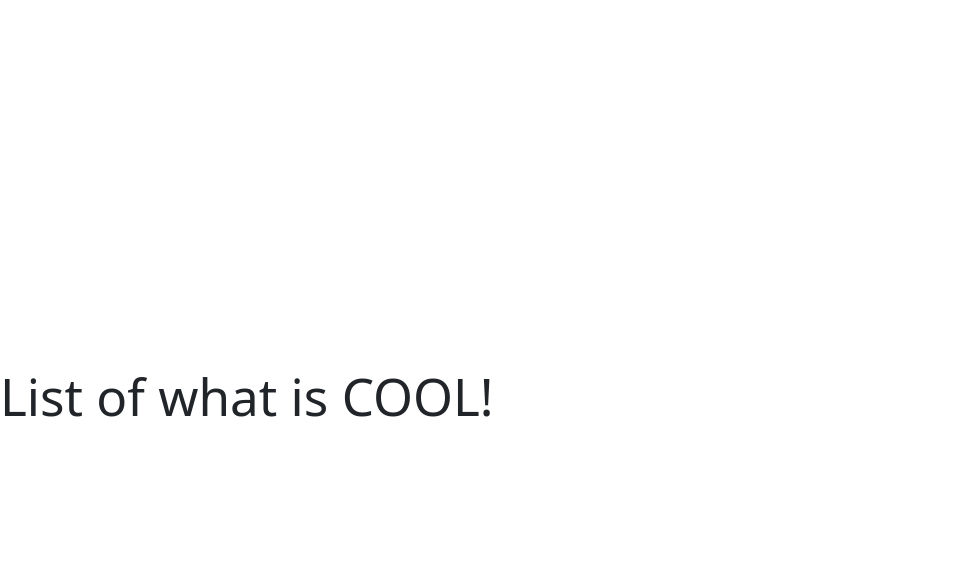
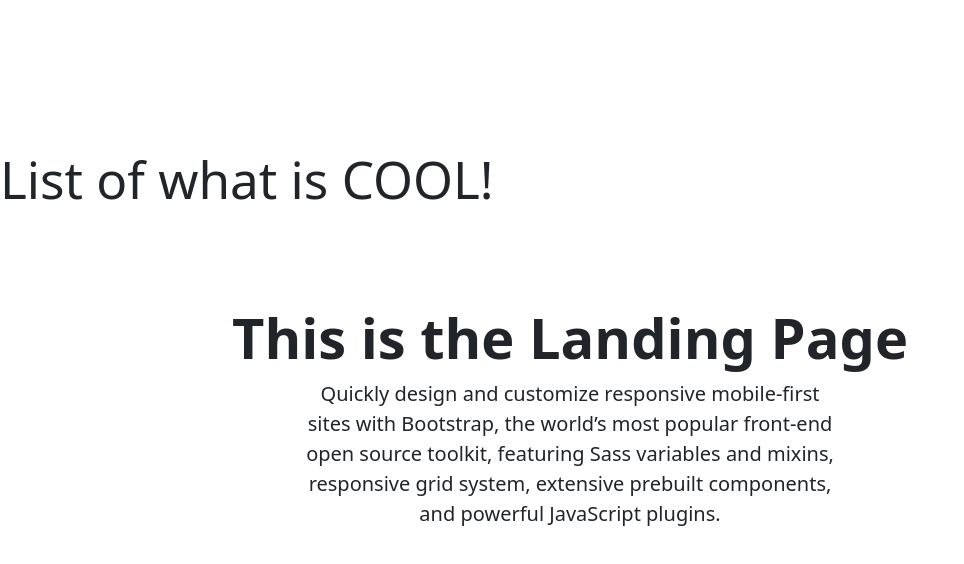
Before and after one commit to Kirknasty54/Gamebox, a React (Vite) app in the folder front_end/our-front-end-react/: page /Popular in a window 1280 px wide. Shown: the top 564 px of the page, without its empty margins (0-964 px from the left). Built offline with nearby package versions, Linux system fonts and the light colour scheme.

Commit message:
Landing Page

```diff
--- a/front_end/our-front-end-react/src/App.jsx
+++ b/front_end/our-front-end-react/src/App.jsx
@@ -5,6 +5,7 @@ import AddItem from './Pages/AddItem';
 import SignIn from './Pages/SignIn';
 import Favorited from './Pages/Favorited';
 import Popular from './Pages/Popular';
+import LandingPage from './Components/LandingPage';
 
 import 'bootstrap/dist/css/bootstrap.min.css';
 import { BrowserRouter,Routes,Route } from "react-router-dom";
@@ -23,6 +24,7 @@ function App() {
         <Route path="/Popular" element={<Popular />} />
       </Routes>
     </BrowserRouter>
+    <LandingPage/>
 
     </>
   )
--- a/front_end/our-front-end-react/src/Components/LandingPage.jsx
+++ b/front_end/our-front-end-react/src/Components/LandingPage.jsx
@@ -1,7 +1,21 @@
 import React from 'react'
 
-export const LandingPage = () => {
+function LandingPage() {
   return (
-    <div>LandingPage</div>
+    <div className = 'container px-4 py-5 my-5 text-center'>
+        <h1 className = 'display-4 fw-bold text-center'>
+            This is the Landing Page
+        </h1>
+        <div className = 'col-lg-6 mx-auto'>
+            <p className = 'lead mb-4'>
+                Quickly design and customize responsive mobile-first sites with Bootstrap,
+                the world’s most popular front-end open source toolkit,
+                featuring Sass variables and mixins, responsive grid system,
+                extensive prebuilt components, and powerful JavaScript plugins.
+            </p>
+        </div>
+    </div>
   )
 }
+
+export default LandingPage
```
